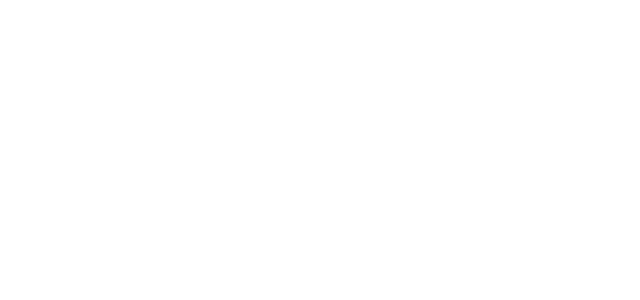
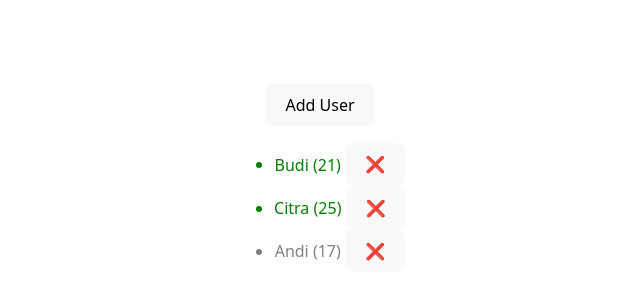
Before and after one commit to ArdiansCode/learn-react, a React (Vite) app: page /day4 in a window 1280 px wide. Before the commit this address had no page. Shown: the part 214-514 px from the top of the page, without its empty margins (320-960 px from the left). Built offline with nearby package versions, Linux system fonts and the light colour scheme.

Commit message:
practice useState with array object

```diff
--- a/src/day-3-useState-and-eventHandling.jsx
+++ b/src/day-3-useState-and-eventHandling.jsx
@@ -108,4 +108,4 @@
 }
 
 
-export default UserListToggle;;
+export default UserListToggle;
--- /dev/null
+++ b/src/day-4-useState-ARRAY-OBJECT.jsx
@@ -0,0 +1,63 @@
+import { useState } from "react";
+
+/*TUGAS 1 — ADD USER
+-State array users
+-Tombol Add User
+-Tambah user baru ke list
+
+TUGAS 2 — DELETE USER
+-Tiap user punya tombol ❌
+-Klik → user hilang
+
+TUGAS 3 — CONDITIONAL STYLE
+-Umur ≥ 20 → hijau
+-Umur < 20 → abu-abu
+*/
+
+function UserManager() {
+    const [users, setUsers] = useState([
+        {id: 1, name: "Budi", age: 21 },
+        {id: 2, name: "Citra", age: 25 },
+        {id: 3, name: "Andi", age: 17 }
+    ]);
+
+    function AddUser() {
+        setUsers([...users, {id: Date.now(), name: "Fitri", age: 18}]);
+    }
+
+    function DeleteUser(id) {
+        setUsers(users.filter(user => user.id !== id))
+    }
+
+    function UserCard({id, name, age, style}) {
+        return (
+            <li style={style}>
+                {name} ({age}) <button onClick={() => DeleteUser(id)}>❌</button>
+            </li>
+        )
+    }
+
+    return (
+        <>
+        <button onClick={AddUser}>
+            Add User
+        </button>
+        <ul>
+            {users.map((user) => (
+                <UserCard
+                key={user.id}
+                id={user.id}
+                name={user.name}
+                age ={user.age}
+                style={{
+                    color: user.age >= 20 ? "green" : "gray"
+                 }}
+                />
+            ))}
+
+        </ul>
+        </>
+    )
+}
+
+export default UserManager;
--- a/src/main.jsx
+++ b/src/main.jsx
@@ -6,6 +6,7 @@
 import AppDay1 from'./day-1-component.jsx'
 import AppDay2 from'./day-2-conditional-render.jsx'
 import UserListToggle from'./day-3-useState-and-eventHandling.jsx'
+import UserManager from'./day-4-useState-ARRAY-OBJECT.jsx'
 
 createRoot(document.getElementById('root')).render(
   <StrictMode>
@@ -22,6 +23,9 @@
 
         {/* halaman day 3: useState and event handling */}
         <Route path="/day3" element={<UserListToggle />} />
+
+        {/* halaman day 4: useState with array and object */}
+        <Route path="/day4" element={<UserManager />} />
       </Routes>
     </BrowserRouter>
   </StrictMode>,
```
